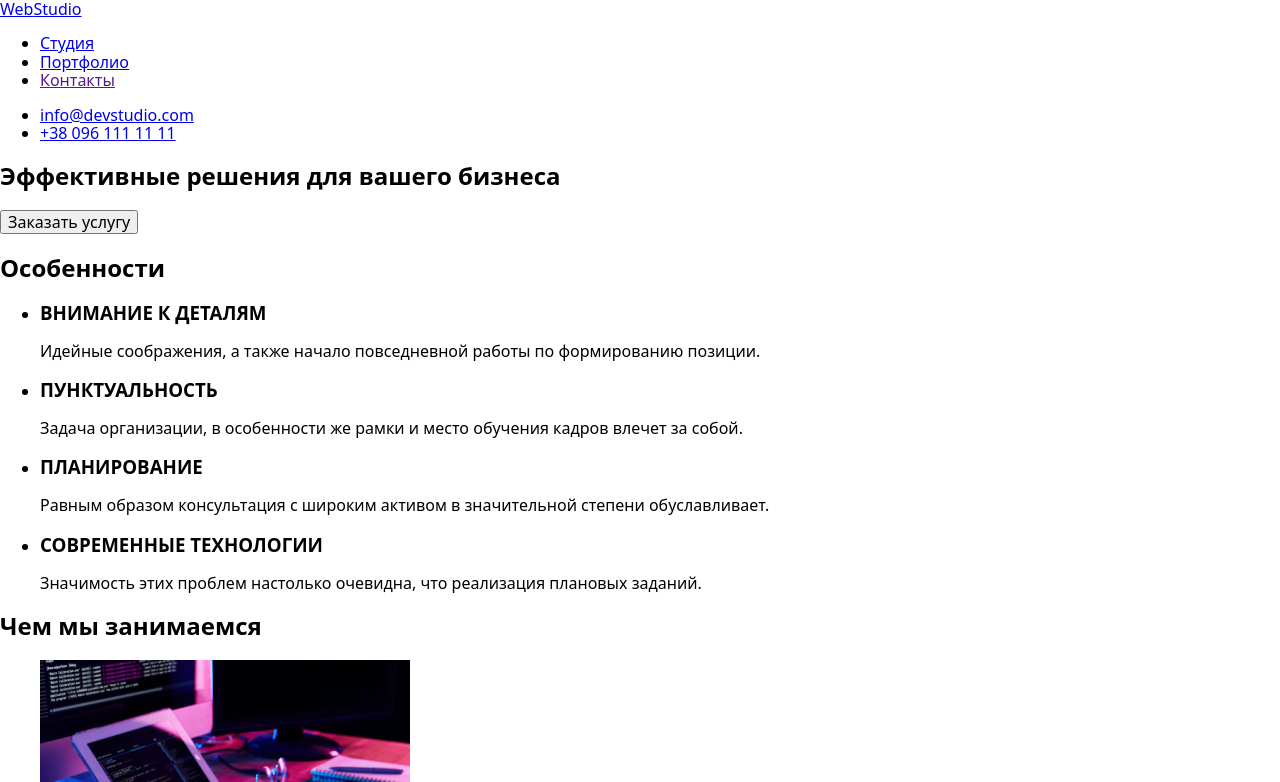
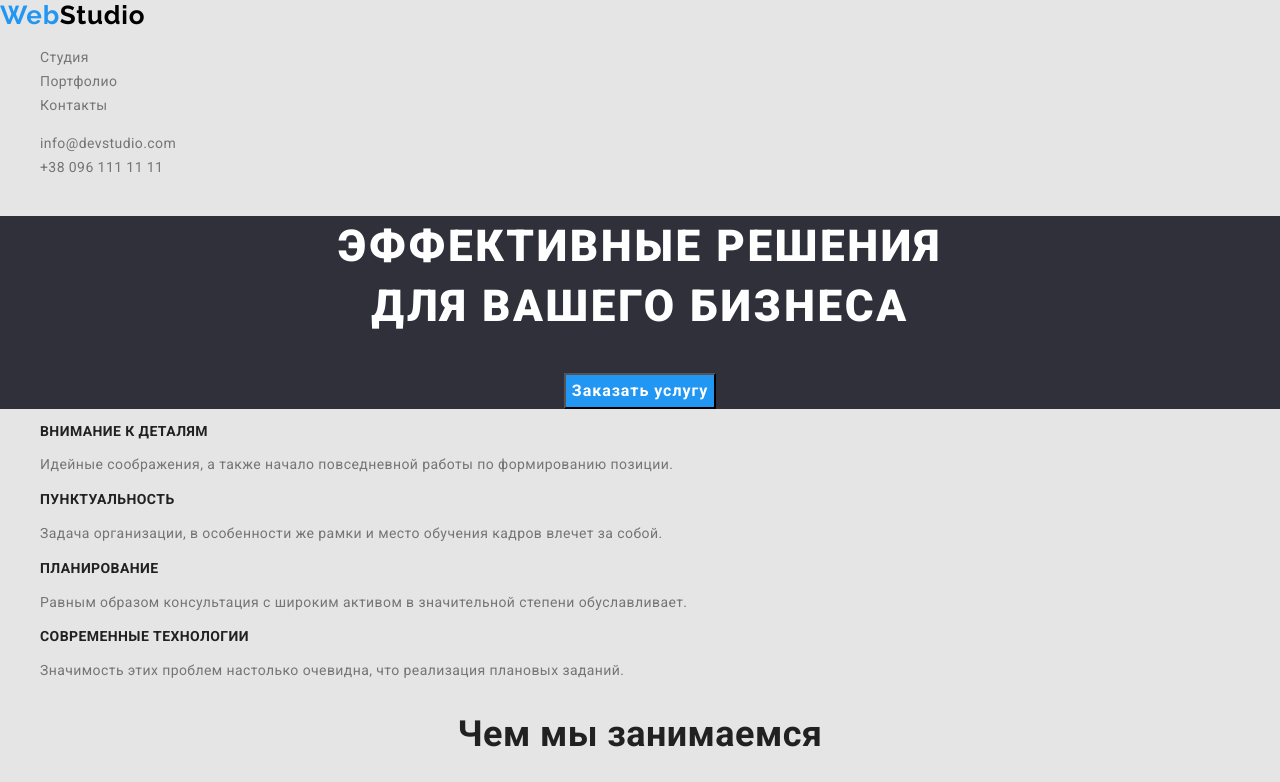
Before and after one commit to ILLIA-kahanov-2008/goit-markup-hw-02, a plain HTML site: page index.html in a window 1280 px wide. Shown: the top 782 px of the page. Drawn offline with nearby package versions, Linux system fonts and the light colour scheme; files that its build step writes are made by us from their sources.

Commit message:
change#2

```diff
--- a/index.html
+++ b/index.html
@@ -11,13 +11,14 @@
     rel="stylesheet">
   <link rel="stylesheet"
     href="https://cdnjs.cloudflare.com/ajax/libs/modern-normalize/0.2.0/modern-normalize.min.css" />
-  <link rel="stylesheet" href="./css/styles.css" />
+  <link rel="stylesheet" href="./styles/styles.css" />
 </head>
 <body>
   <!--logo-navigation-->
   <header class="header">
     <nav>
-      <a class="link" href="./index.html"><span class="logo-text">Web</span>Studio</a>
+      <a class="logo-link" href="./index.html"><span class="logo-text header-logo-web">Web</span><span
+        class="logo-text header-logo-studio">Studio</span></a>
       <ul class="list">
         <li><a class="link" href="./index.html">Студия</a></li>
         <li><a class="link" href="./portfolio.html">Портфолио</a></li>
@@ -36,7 +37,7 @@
   <main>
     <!--section-hero-->
     <section class="hero">
-      <h1 class="title hero-title">Эффективные решения для вашего бизнеса</h1>
+      <h1 class="hero-title">Эффективные решения<br>для вашего бизнеса</h1>
       <button class="button" type="button">Заказать услугу</button>
     </section>
     <!--section-features-->
@@ -44,28 +45,28 @@
       <h2 class="title visually-hidden">Особенности</h2>
       <ul class="list">
         <li>
-          <h3>ВНИМАНИЕ К ДЕТАЛЯМ</h3>
+          <h3 class="features-item-title">ВНИМАНИЕ К ДЕТАЛЯМ</h3>
           <p>Идейные соображения, а также начало повседневной работы по формированию позиции.</p>
         </li>
         <li>
-          <h3>ПУНКТУАЛЬНОСТЬ</h3>
+          <h3 class="features-item-title">ПУНКТУАЛЬНОСТЬ</h3>
           <p>Задача организации, в особенности же рамки и место обучения
           кадров влечет за собой.</p>
         </li>
         <li>
-          <h3>ПЛАНИРОВАНИЕ</h3>
+          <h3 class="features-item-title">ПЛАНИРОВАНИЕ</h3>
           <p>Равным образом консультация с широким активом в значительной
           степени обуславливает.</p>
         </li>
         <li>
-          <h3>СОВРЕМЕННЫЕ ТЕХНОЛОГИИ</h3>
+          <h3 class="features-item-title">СОВРЕМЕННЫЕ ТЕХНОЛОГИИ</h3>
           <p>Значимость этих проблем настолько очевидна, что реализация
           плановых заданий.</p>
         </li>
       </ul>
     </section>
     <!--section-our-work-about-->
-    <section>
+    <section class="work-about">
       <h2 class="title">Чем мы занимаемся</h2>
       <ul class="list">
         <li><img src="images/work-about/img1.jpg" alt="разработка" width="370"></li>
@@ -74,34 +75,34 @@
       </ul>
     </section>
     <!--section-our-team-->
-    <section>
+    <section class="team">
       <h2 class="title">Наша команда</h2>
       <ul class="list">
         <li>
           <img src="images/team/Igor.jpg" alt="фото Игорь Демьяненко" width="270">
-          <h3>Игорь Демьяненко</h3>
+          <h3 class="team-member-name">Игорь Демьяненко</h3>
           <p>Product Designer</p>
         </li>
         <li>
           <img src="images/team/Olga.jpg" alt="фото Ольга Репина" width="270">
-          <h3>Ольга Репина</h3>
+          <h3 class="team-member-name">Ольга Репина</h3>
           <p>Frontend Developer</p>
         </li>
         <li>
           <img src="images/team/Nik.jpg" alt="фото Николай Тарасов" width="270">
-          <h3>Николай Тарасов</h3>
+          <h3 class="team-member-name">Николай Тарасов</h3>
           <p>Marketing</p>
         </li>
         <li>
           <img src="images/team/Mike.jpg" alt="фото Михаил Ермаков" width="270">
-          <h3>Михаил Ермаков</h3>
+          <h3 class="team-member-name">Михаил Ермаков</h3>
           <p>UI Designer</p>
         </li>
       </ul>
     </section>
   </main>
-  <footer>
-    <a class="link" href="./index.html"><span class="logo-text">Web</span>Studio</a>
+  <footer class="footer">
+    <a class="link" href="./index.html"><span class="logo-text footer-logo-web">Web</span><span class="logo-text footer-logo-studio">Studio</span></a>
     <address>г. Киев, пр-т Леси Украинки, 26</address>
     <ul class="list">
       <li>
--- a/styles/styles.css
+++ b/styles/styles.css
@@ -1,2 +1,131 @@
 /* font-family: 'Raleway', sans-serif;
-font-family: 'Roboto', sans-serif; */
+ */
+:root {
+  --main-text-color: #757575;
+  --accent-color: #2196F3;
+  --title-color: #212121;
+  --white-text: #ffffff;
+  --body-bg-color: #E5E5E5;
+  --dark-bg-color: #2F303A;
+  --logo-font: "Raleway", sans-serif;
+    /* --dark-bg-text-color: #9da4bd;
+     */
+
+}
+
+body {
+  font-family: 'Roboto', sans-serif;
+  font-size: 14px;
+  line-height: 1.71;
+  letter-spacing: 0.03em;
+  color: var(--main-text-color);
+  background-color: var(--body-bg-color);
+}
+
+address {
+  font-style: normal;
+  color: var(--white-text);
+}
+
+.visually-hidden {
+  position: absolute !important;
+  clip: rect(1px 1px 1px 1px);
+  clip: rect(1px, 1px, 1px, 1px);
+  padding: 0 !important;
+  border: 0 !important;
+  height: 1px !important;
+  width: 1px !important;
+  overflow: hidden;
+}
+
+.link, .logo-link {
+  text-decoration: none;
+  color: inherit;
+}
+
+.link:hover,
+.link:focus {
+  color: var(--accent-color);
+}
+
+.list {
+  list-style: none;
+}
+
+.logo-text {
+  font-family: var(--logo-font);
+  font-weight: 700;
+  font-size: 26px;
+  line-height: 1.19;
+  letter-spacing: 0.03em;
+}
+
+.header-logo-web, .footer-logo-web {
+  color: var(--accent-color);
+}
+
+.header-logo-studio {
+ color: #000000;
+}
+
+.footer-logo-studio {
+  color: var(--white-text);
+}
+
+.hero, .team, .work-about {
+  text-align: center;
+}
+
+.hero, .footer {
+  background-color: var(--dark-bg-color);
+}
+
+.hero-title {
+  font-weight: 900;
+  font-size: 44px;
+  line-height: 1.364;
+  letter-spacing: 0.06em;
+  text-transform: uppercase;
+  color: var(--white-text)
+}
+
+.button {
+  background-color: var(--accent-color);
+  font-weight: 700;
+  font-size: 16px;
+  line-height: 1.875;
+  letter-spacing: 0.06em;
+  color: var(--white-text);
+  cursor: pointer;
+  /* display: flex;
+  align-items: center;
+  box-shadow: 0px 4px 4px rgba(0, 0, 0, 0.15);
+  border-radius: 4px;  */
+}
+
+.button:hover,
+.button:focus {
+  background-color: #188CE8;
+}
+
+.title {
+  font-weight: 700;
+  font-size: 36px;
+  line-height: 1.167;
+  color: var(--title-color);
+}
+
+.features-item-title {
+  font-weight: 700;
+  font-size: 14px;
+  line-height: 1.19;
+  text-transform: uppercase;
+  color: var(--title-color);
+}
+
+.team-member-name {
+  font-weight: 500;
+  font-size: 16px;
+  line-height: 1.19;
+  color: var(--title-color);
+}
```
